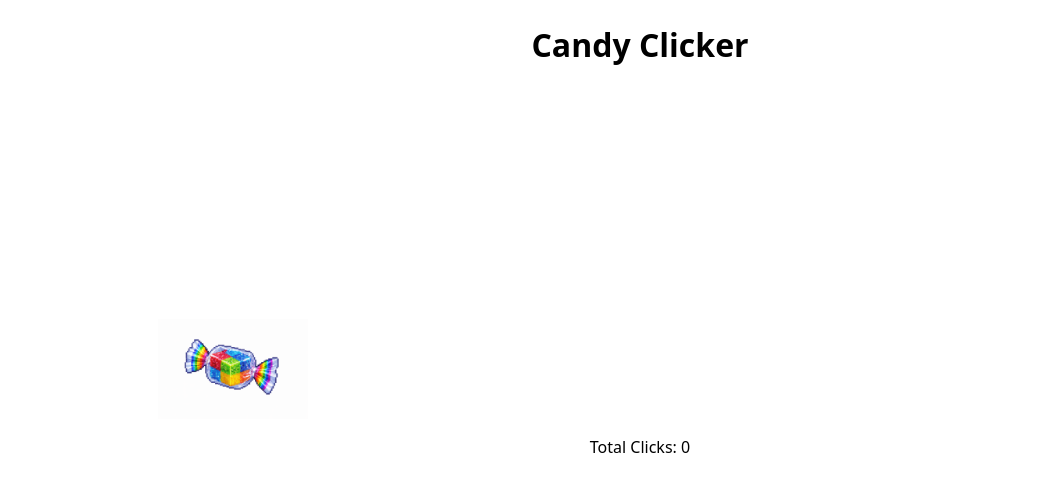
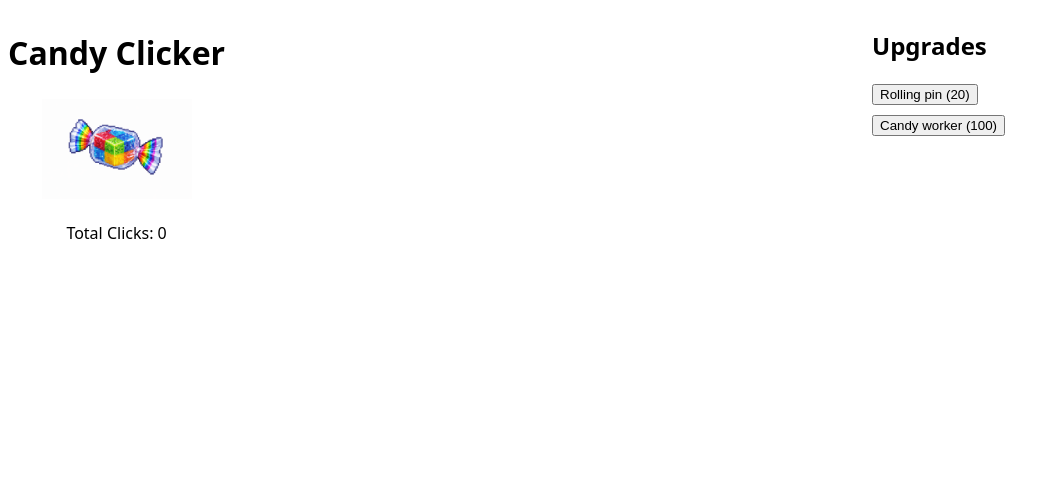
Before and after one commit to mahmudl-1/2452-Clicker, a website built with Vite: page index.html in a window 1280 px wide. Shown: the whole page, without its empty margins (0-1059 px from the left). Built offline with nearby package versions, Linux system fonts and the light colour scheme.

Commit message:
working file

```diff
--- a/src/controller/GameController.ts
+++ b/src/controller/GameController.ts
@@ -1,4 +1,5 @@
 import { Game } from "../domain/Game";
+import type { Upgrade } from "../domain/Upgrade";
 
 export class GameController{
     #game: Game;
@@ -6,19 +7,19 @@ export class GameController{
         this.#game = new Game();
     }
 
+    upgrades(): Upgrade[]{
+        return this.#game.availableUpgrades;
+    }
+
     clickCandy(){
         this.#game.click();
     }
 
-    clickUpgradeADD(){
-        this.#game.buyUpgrade(this.#game.availableUpgrades[0]);
+    clickUpgrade(upgrade: Upgrade){
+        return this.#game.buyUpgrade(upgrade);
     }
 
-    clickUpgradeMULT(){
-        this.#game.buyUpgrade(this.#game.availableUpgrades[1]);
-    }
-
-    get view(): number{
+    view(): number{
         return this.#game.TotalClicks;
     }
 }
--- a/src/domain/Game.ts
+++ b/src/domain/Game.ts
@@ -10,7 +10,7 @@ export class Game{
     constructor(){
         this.#totalClicks = 0;
         this.#clickDamage = 1;
-        this.#allUpgrades = [new UpgradeADD("Rolling pin", 5, 10), new UpgradeMULT("Candy worker", 20, 2)];
+        this.#allUpgrades = [new UpgradeADD("Rolling pin", 20, 10), new UpgradeMULT("Candy worker", 100, 2)];
         this.#purchasedUpgrades = [];
     }
 
@@ -25,16 +25,21 @@ export class Game{
 
     buyUpgrade(Upgrade: Upgrade): boolean{
         let alreadyPurchased = false;
+        let applied = false;
         for(let i: number = 0; i < this.#purchasedUpgrades.length; i++){
             if(Upgrade.name === this.#purchasedUpgrades[i].name){
                 alreadyPurchased = true;
             }
         }
         if(alreadyPurchased === false){
-            this.#purchasedUpgrades.push(Upgrade);
-            Upgrade.apply(this);
+            if(this.#totalClicks >= Upgrade.cost){
+                this.#purchasedUpgrades.push(Upgrade);
+                Upgrade.apply(this);
+                applied = true;
+                this.#totalClicks -= Upgrade.cost;
+            }
         }
-        return alreadyPurchased;
+        return applied;
     }
 
     set clickDmg(effect: number){
--- a/src/domain/UpgradeADD.ts
+++ b/src/domain/UpgradeADD.ts
@@ -16,5 +16,4 @@ export class UpgradeADD implements Upgrade{
         game.clickDmg = this.#effect;
     }
 
-
 }
--- a/src/style.css
+++ b/src/style.css
@@ -13,14 +13,23 @@
   -moz-osx-font-smoothing: grayscale;
 }
 
-.game{
-  text-align: center;
+button{
+  display: block;
+  margin-bottom: 10px;
 }
 
-#candy{
-  display: block;
-  size: 20px;
-  margin-top: 250px;
-  margin-left: 150px;
+.game{
+  display: flex;
+  justify-content: space-between;
+  align-items: flex-start;
+  width: 100%;
+}
 
+.leftSide{
+  text-align: center
 }
+
+.rightSide{
+  width: 400px;;
+  padding-left: 40px;
+}
--- a/src/view/GameView.ts
+++ b/src/view/GameView.ts
@@ -1,35 +1,65 @@
 import { GameController } from "../controller/GameController";
-
+import type { Upgrade } from "../domain/Upgrade";
 export class GameView{
     #gameController: GameController;
     constructor(){
         this.#gameController = new GameController();
         this.buildCandy();
+        this.buildUpgradeStore();
     }
 
     buildCandy(){
         const app = document.querySelector<HTMLDivElement>("#app")!;
 
         app.innerHTML = `
-        <div class="game">
-            <h1>Candy Clicker</h1>
-            <img id="candy" src= "/candy.png" width="150" style="cursor:pointer;" />
+            <div class="game" id="candyGame">
 
-            <p>Total Clicks: <span id="counter"></span></p>
-        </div>
-        `;
+                <div class="leftSide">
+                    <h1 id="gameName">Candy Clicker</h1>
+
+                    <img id="candy" src="/candy.png" width="150" style="cursor:pointer;" />
+
+                    <p id="totalClick">
+                        Total Clicks: <span id="counter"></span>
+                    </p>
+                </div>
+
+                <div class="rightSide" id="upgradeStore">
+                    <h2>Upgrades</h2>
+                </div>
+
+            </div>
+    `;
         const counter = document.querySelector<HTMLSpanElement>("#counter")!;
-        counter.textContent = this.#gameController.view + "";
+        counter.textContent = this.#gameController.view() + "";
 
         const candy = document.querySelector<HTMLImageElement>("#candy")!;
         candy.addEventListener("click", () => {
             this.#gameController.clickCandy();
-            counter.textContent = this.#gameController.view + "";
+            counter.textContent = this.#gameController.view() + "";
         });
     }
 
-    updateCounter(){
+    buildUpgradeStore(){
+        const store = document.querySelector<HTMLDivElement>("#upgradeStore")!;
+        const upgrades = this.#gameController.upgrades();
+
+        upgrades.forEach((up: Upgrade) =>{
+            const button = document.createElement("button");
+
+            button.textContent = `${up.name}  (${up.cost})`;
+
+            button.addEventListener("click", () => {
+                const purchased = this.#gameController.clickUpgrade(up);
+
+                if(purchased){
+                    button.disabled = true;
+                }
+                const counter = document.querySelector<HTMLSpanElement>("#counter")!;
+                counter.textContent = this.#gameController.view() + "";
+            });
+            store.appendChild(button);
+        });
 
     }
-
 }
```
